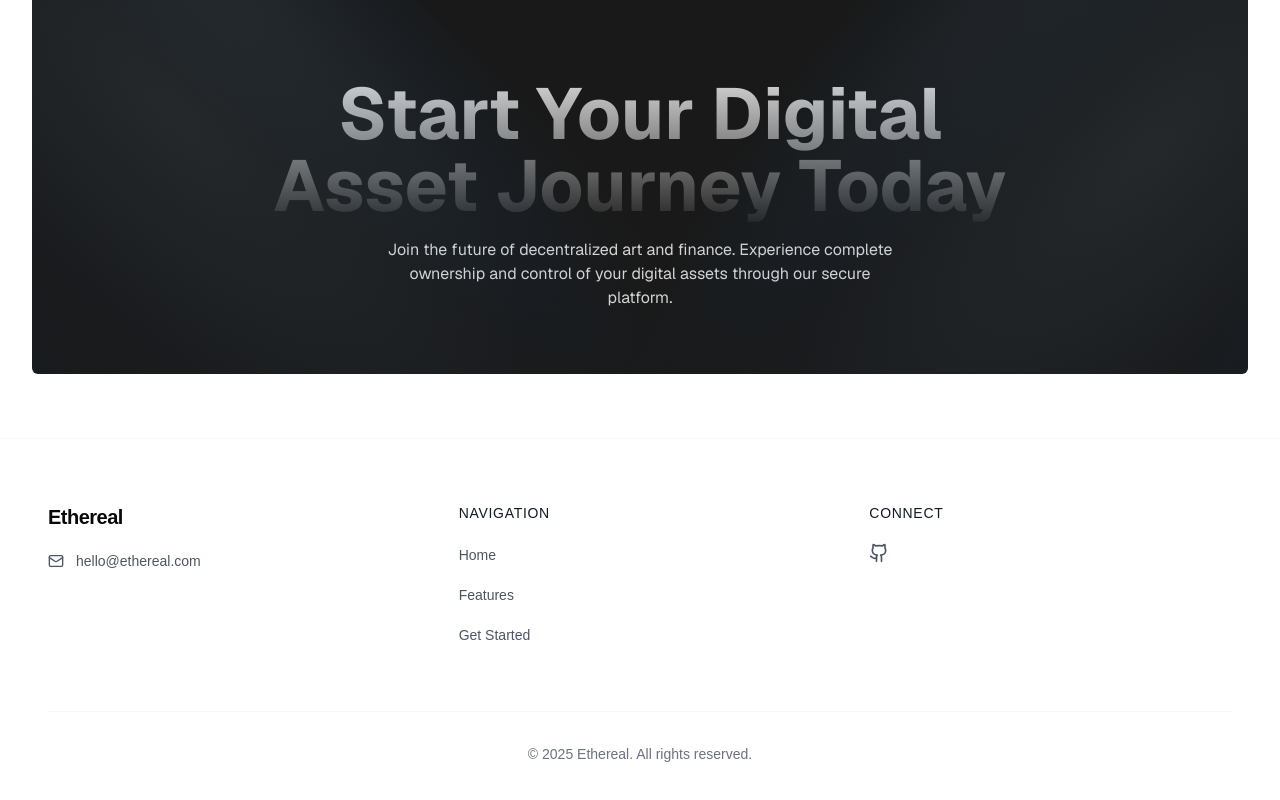
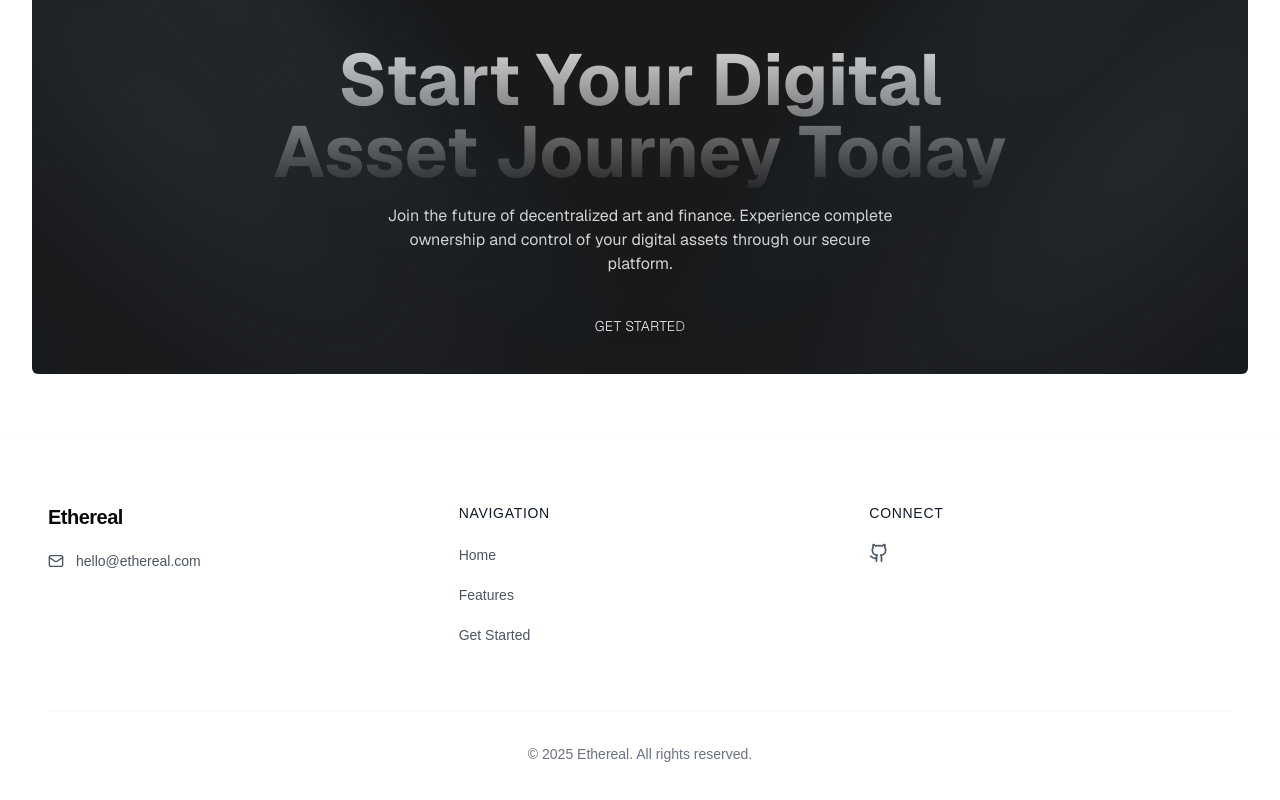
Before and after one commit to IrumiDesu7/ilmi-fe-test, a Next.js app: page / in a window 1280 px wide. Shown: the part 1098-1898 px from the top of the page. Built offline with nearby package versions, Linux system fonts and the light colour scheme.

Commit message:
feat: add shiny button component and update CTA section

```diff
--- a/app/layout.tsx
+++ b/app/layout.tsx
@@ -33,7 +33,7 @@ export default function RootLayout({
       >
         <ThemeProvider
           attribute="class"
-          defaultTheme="system"
+          defaultTheme="light"
           enableSystem
           disableTransitionOnChange
         >
--- a/components/sections/cta.tsx
+++ b/components/sections/cta.tsx
@@ -1,6 +1,7 @@
 "use client";
 import React from "react";
 import { Spotlight } from "@/components/ui/spotlight-new";
+import { ShinyButton } from "../ui/shiny-button";
 
 const CTA = () => {
   return (
@@ -19,6 +20,9 @@ const CTA = () => {
           ownership and control of your digital assets through our secure
           platform.
         </p>
+        <div className="mt-8 flex justify-center">
+          <ShinyButton>Get Started</ShinyButton>
+        </div>
       </div>
     </div>
   );
--- /dev/null
+++ b/components/ui/shiny-button.tsx
@@ -0,0 +1,69 @@
+"use client";
+
+import { cn } from "@/lib/utils";
+import { motion, MotionProps, type AnimationProps } from "motion/react";
+import React from "react";
+
+const animationProps = {
+  initial: { "--x": "100%", scale: 0.8 },
+  animate: { "--x": "-100%", scale: 1 },
+  whileTap: { scale: 0.95 },
+  transition: {
+    repeat: Infinity,
+    repeatType: "loop",
+    repeatDelay: 1,
+    type: "spring",
+    stiffness: 20,
+    damping: 15,
+    mass: 2,
+    scale: {
+      type: "spring",
+      stiffness: 200,
+      damping: 5,
+      mass: 0.5,
+    },
+  },
+} as AnimationProps;
+
+interface ShinyButtonProps
+  extends Omit<React.HTMLAttributes<HTMLElement>, keyof MotionProps>,
+    MotionProps {
+  children: React.ReactNode;
+  className?: string;
+}
+
+export const ShinyButton = React.forwardRef<
+  HTMLButtonElement,
+  ShinyButtonProps
+>(({ children, className, ...props }, ref) => {
+  return (
+    <motion.button
+      ref={ref}
+      className={cn(
+        "relative rounded-lg bg-[radial-gradient(circle_at_50%_0%,hsl(var(--primary)/10%)_0%,transparent_60%)] px-6 py-2 font-medium backdrop-blur-xl transition-shadow duration-300 ease-in-out hover:shadow-[0_0_20px_hsl(var(--primary)/10%)]",
+        className,
+      )}
+      {...animationProps}
+      {...props}
+    >
+      <span
+        className="relative block size-full text-sm font-light uppercase tracking-wide text-[rgb(255,255,255,90%)]"
+        style={{
+          maskImage:
+            "linear-gradient(-75deg,hsl(var(--primary)) calc(var(--x) + 20%),transparent calc(var(--x) + 30%),hsl(var(--primary)) calc(var(--x) + 100%))",
+        }}
+      >
+        {children}
+      </span>
+      <span
+        style={{
+          mask: "linear-gradient(rgb(0,0,0), rgb(0,0,0)) content-box,linear-gradient(rgb(0,0,0), rgb(0,0,0))",
+          maskComposite: "exclude",
+        }}
+        className="absolute inset-0 z-10 block rounded-[inherit] bg-[linear-gradient(-75deg,hsl(var(--primary)/10%)_calc(var(--x)+20%),hsl(var(--primary)/50%)_calc(var(--x)+25%),hsl(var(--primary)/10%)_calc(var(--x)+100%))] p-px"
+      ></span>
+    </motion.button>
+  );
+});
+
+ShinyButton.displayName = "ShinyButton";
```
